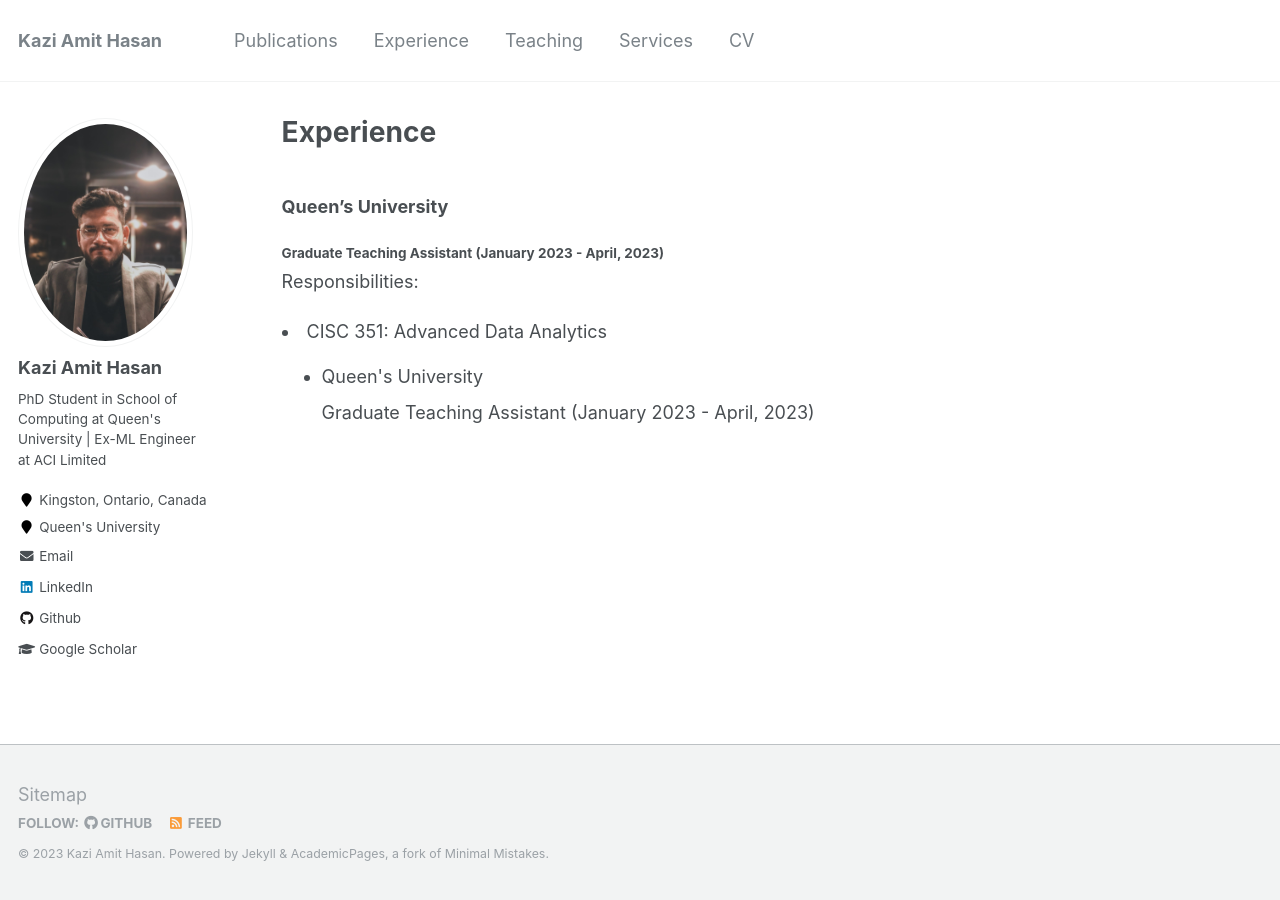
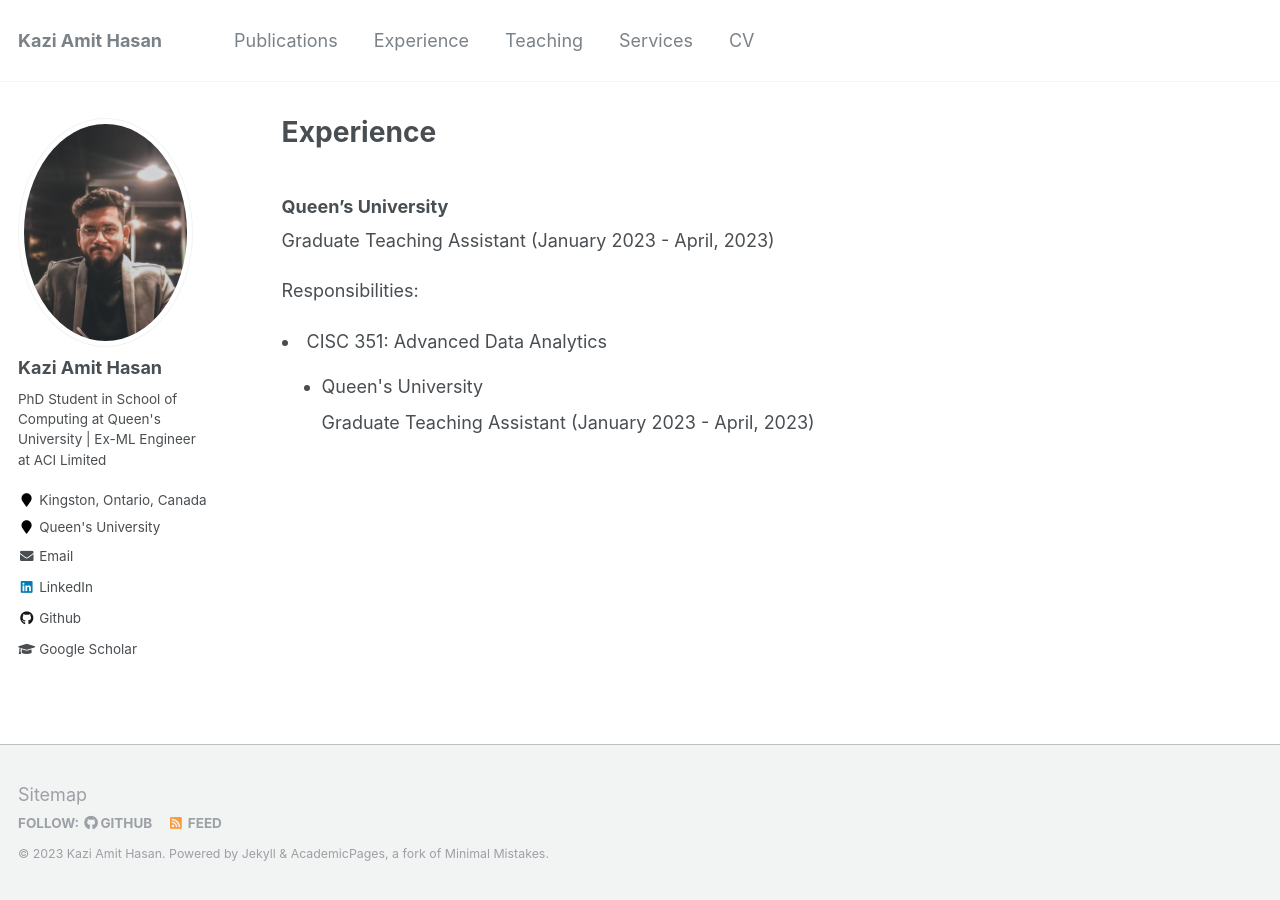
Before and after one commit to KaziAmitHasan/kaziamithasan.github.io, a Jekyll site: the page built from _pages/experiences.md, in a window 1280 px wide. Built offline with Jekyll 4.4.1, drawn with Linux system fonts in a browser that asks for light colours.

Commit message:
info updated

```diff
--- a/_pages/experiences.md
+++ b/_pages/experiences.md
@@ -4,7 +4,7 @@ permalink: /experiences/
 ---
 
 ### Queen's University
-#### Graduate Teaching Assistant (January 2023 - April, 2023)
+Graduate Teaching Assistant (January 2023 - April, 2023)
 
 Responsibilities:
 <li> CISC 351: Advanced Data Analytics</li>
```
